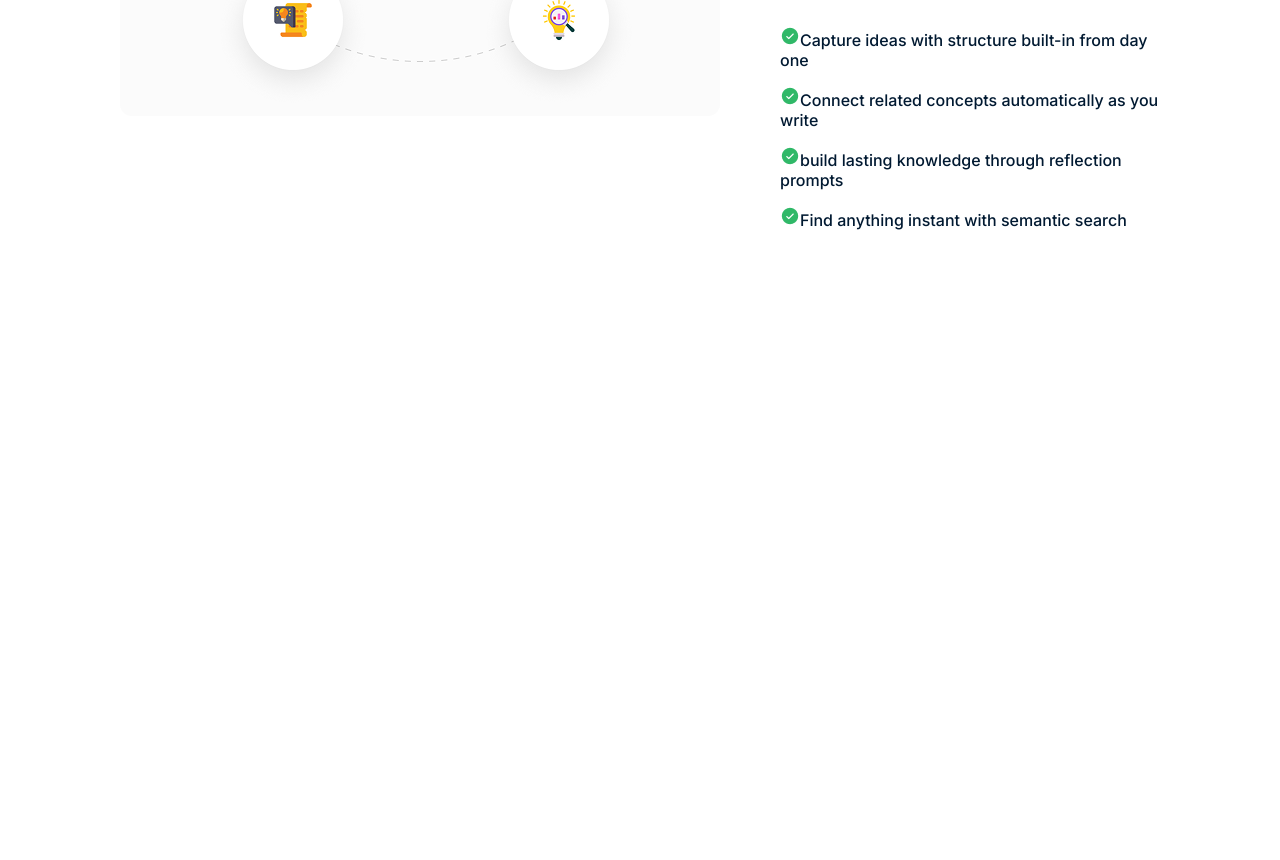
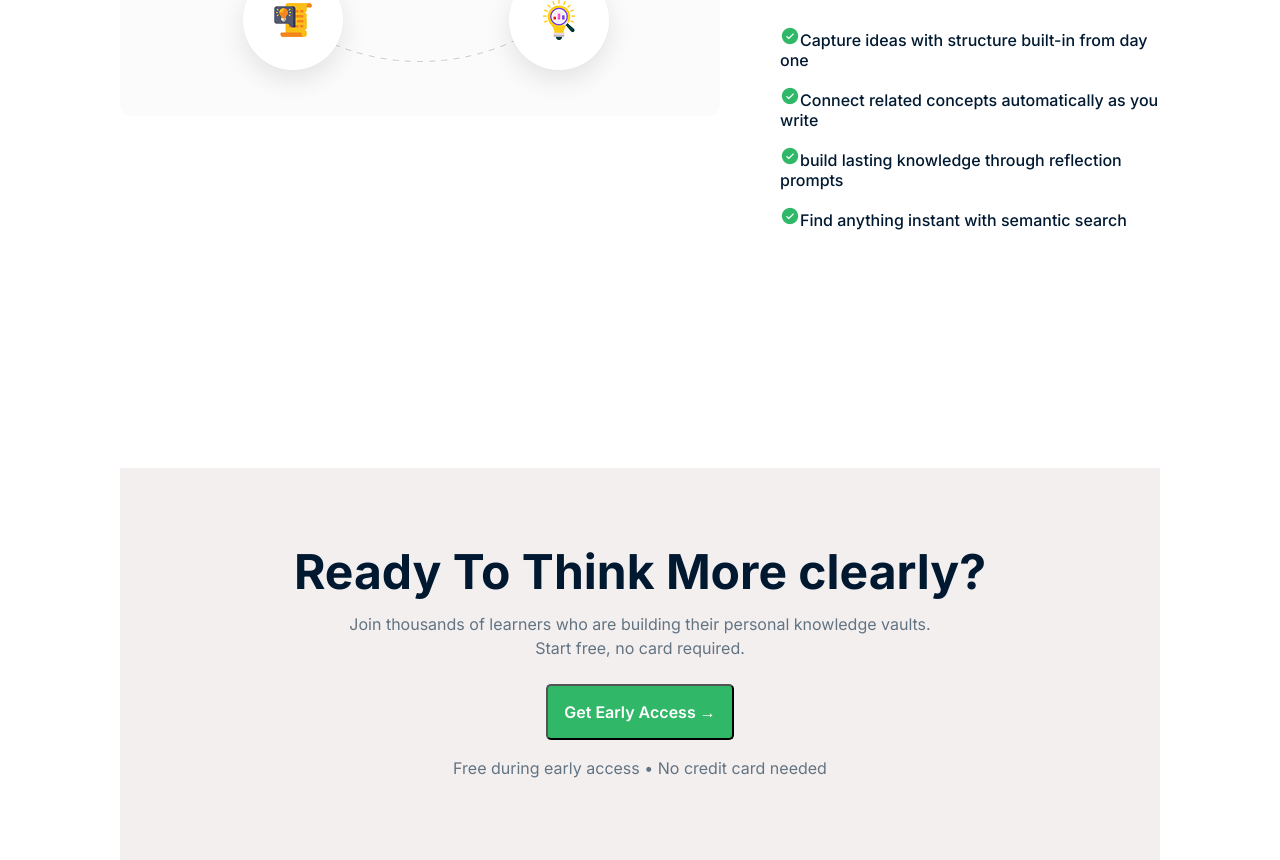
Before and after one commit to Any-Man21/Brain, a plain HTML site: page index.html in a window 1280 px wide. Shown: the part 2095-2955 px from the top of the page. Before the commit the page ends 2563 px from the top, so only its background shows below. Drawn offline with Linux system fonts and the light colour scheme.

Commit message:
added the explore area and styled it

```diff
--- a/index.html
+++ b/index.html
@@ -113,5 +113,23 @@
     </section>
 
 
+
+    <section id="explore">
+        <div class="explore-container">
+            <div class="explore-texts">
+                <h1>Ready To Think More clearly?</h1>
+                <p>Join thousands of learners who are building their personal knowledge vaults. <br> Start free, no card required.</p>
+
+            <div class="ntb">
+                <button class="btn3">Get Early Access &rarr;</button>
+            </div>
+                <div>
+                    <p>Free during early access &bull; No credit card needed </p>
+                </div>
+            </div>
+        </div>
+
+
+    </section>
 </body>
 </html>
--- a/style.css
+++ b/style.css
@@ -295,3 +295,55 @@ nav a:hover{
 .brain-container{
     display: flex;
 }
+
+
+#explore{
+    background-color: rgb(244, 239, 239);
+    padding-top: 80px;
+    padding-bottom: 80px;
+    padding-right: 40px;
+    padding-left: 40px ;
+    margin-left: 120px;
+    margin-right: 120px;
+}
+
+#explore .explore-texts h1{
+    color: var(--Style, rgba(0, 25, 49, 1));
+    font-style: Bold;
+    font-size: 48px;
+    font-weight: 700;
+    line-height: 48px;
+    text-align: center;
+}
+
+#explore .explore-texts p{
+    color: rgba(98, 115, 130, 1);
+    margin-top: 16px;
+    font-size: 16px;
+    font-weight: 400;
+    line-height: 24px;
+    text-align: center;
+}
+
+.explore-container{
+    align-items: center;
+    text-align: center;
+}
+
+
+.ntb{
+    display: flex;
+    justify-content: center;
+    margin-top: 24px;
+    gap: 10px;
+}
+
+.btn3{
+    color: white;
+    background-color: #30B868;
+    font-size: 16px;
+    font-weight: 600;
+    line-height: 19px;
+    padding: 16.5px 16px;
+    border-radius: 5px;
+}
```
